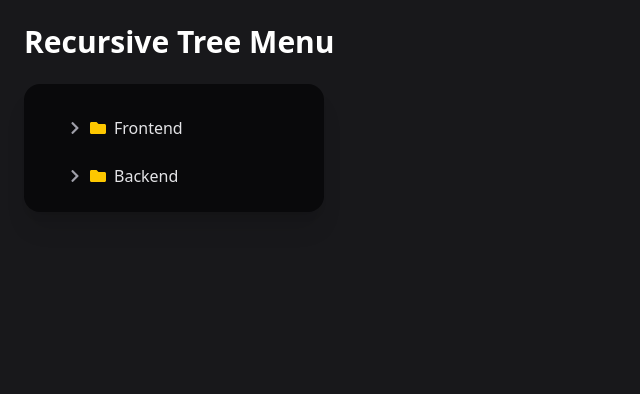
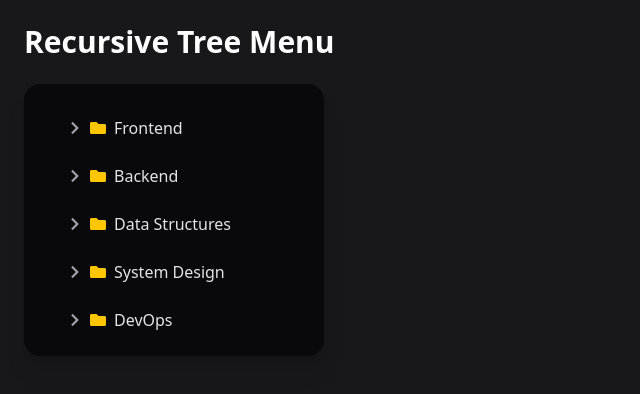
Before and after one commit to Tejas1333/Web_Apps, a Next.js app: page /treeView in a window 1280 px wide. Shown: the top 394 px of the page, without its empty margins (0-640 px from the left). Built offline with nearby package versions, Linux system fonts and the light colour scheme.

Commit message:
useFetch

```diff
--- a/src/app/page.js
+++ b/src/app/page.js
@@ -20,6 +20,7 @@ export default function Home() {
         <Link href="/ticTacToe">Tic Tac Toe</Link>
         <Link href="/autoSuggestions">Auto suggestions</Link>
         <Link href="/treeView">Tree View</Link>
+        <Link href="/useFetchHook">Use Fetch Hook</Link>
       </div>
     </div>
   );
--- /dev/null
+++ b/src/app/useFetchHook/page.js
@@ -0,0 +1,16 @@
+"use client";
+import React, { useState, useEffect } from "react";
+import useFetch from "@/hooks/useFetch";
+
+export default function App() {
+    const { data , loading , error} = useFetch("https://v2.jokeapi.dev/joke/any")
+    return (
+        <div className="w-full h-173.5 flex justify-center items-center bg-amber-300">
+            {loading && <div>Loading</div>}
+            {error && <div>{error}</div>}
+            {data && <div>{data.setup} <br /> {data.delivery}</div>}
+            {/* {data && <div></div>} */}
+
+        </div>
+    )
+}
--- a/src/data/tree.js
+++ b/src/data/tree.js
@@ -22,6 +22,20 @@ export const tree = [
           {
             id: 6,
             label: "Hooks",
+            children: [
+              {
+                id: 13,
+                label: "useState",
+              },
+              {
+                id: 14,
+                label: "useEffect",
+              },
+              {
+                id: 15,
+                label: "useMemo",
+              },
+            ],
           },
           {
             id: 7,
@@ -31,26 +45,183 @@ export const tree = [
             id: 8,
             label: "Redux",
           },
+          {
+            id: 16,
+            label: "Next.js",
+            children: [
+              {
+                id: 17,
+                label: "App Router",
+              },
+              {
+                id: 18,
+                label: "Server Components",
+              },
+              {
+                id: 19,
+                label: "API Routes",
+              },
+            ],
+          },
+        ],
+      },
+      {
+        id: 20,
+        label: "Tailwind CSS",
+      },
+    ],
+  },
+
+  {
+    id: 21,
+    label: "Backend",
+    children: [
+      {
+        id: 22,
+        label: "Node.js",
+      },
+      {
+        id: 23,
+        label: "Express.js",
+      },
+      {
+        id: 24,
+        label: "MongoDB",
+        children: [
+          {
+            id: 25,
+            label: "Mongoose",
+          },
+          {
+            id: 26,
+            label: "Aggregation",
+          },
+        ],
+      },
+      {
+        id: 27,
+        label: "Authentication",
+        children: [
+          {
+            id: 28,
+            label: "JWT",
+          },
+          {
+            id: 29,
+            label: "OAuth",
+          },
         ],
       },
     ],
   },
 
   {
-    id: 9,
-    label: "Backend",
+    id: 30,
+    label: "Data Structures",
     children: [
       {
-        id: 10,
-        label: "Node.js",
+        id: 31,
+        label: "Arrays",
       },
       {
-        id: 11,
-        label: "Express.js",
+        id: 32,
+        label: "Linked List",
       },
       {
-        id: 12,
-        label: "MongoDB",
+        id: 33,
+        label: "Stack",
+      },
+      {
+        id: 34,
+        label: "Queue",
+      },
+      {
+        id: 35,
+        label: "Trees",
+        children: [
+          {
+            id: 36,
+            label: "Binary Tree",
+          },
+          {
+            id: 37,
+            label: "BST",
+          },
+          {
+            id: 38,
+            label: "Trie",
+          },
+        ],
+      },
+      {
+        id: 39,
+        label: "Graphs",
+      },
+    ],
+  },
+
+  {
+    id: 40,
+    label: "System Design",
+    children: [
+      {
+        id: 41,
+        label: "Load Balancer",
+      },
+      {
+        id: 42,
+        label: "Caching",
+        children: [
+          {
+            id: 43,
+            label: "Redis",
+          },
+          {
+            id: 44,
+            label: "CDN",
+          },
+        ],
+      },
+      {
+        id: 45,
+        label: "Database Scaling",
+      },
+    ],
+  },
+
+  {
+    id: 46,
+    label: "DevOps",
+    children: [
+      {
+        id: 47,
+        label: "Docker",
+      },
+      {
+        id: 48,
+        label: "Kubernetes",
+      },
+      {
+        id: 49,
+        label: "CI/CD",
+      },
+      {
+        id: 50,
+        label: "AWS",
+        children: [
+          {
+            id: 51,
+            label: "EC2",
+          },
+          {
+            id: 52,
+            label: "S3",
+          },
+          {
+            id: 53,
+            label: "Lambda",
+          },
+        ],
       },
     ],
   },
--- /dev/null
+++ b/src/hooks/useFetch.js
@@ -0,0 +1,30 @@
+"use client";
+import React, { useState, useEffect } from "react";
+
+export default function useFetch(url) {
+  const [data, setData] = useState(null);
+  const [loading, setLoading] = useState(false);
+  const [error, setError] = useState(null);
+
+  useEffect(() => {
+    async function handleFetch() {
+      try {
+        setLoading(true);
+        const res = await fetch(url);
+        const body = await res.json();
+        if (!res.ok) {
+          throw new Error("Fetch failed");
+        }
+        setData(body);
+      } catch (e) {
+        console.log(e);
+        setError(e);
+      } finally {
+        setLoading(false);
+      }
+    }
+
+    handleFetch()
+  }, [url]);
+  return { data, loading, error };
+}
```
Also changed, not shown: src/config/featureFlags.js (added).
